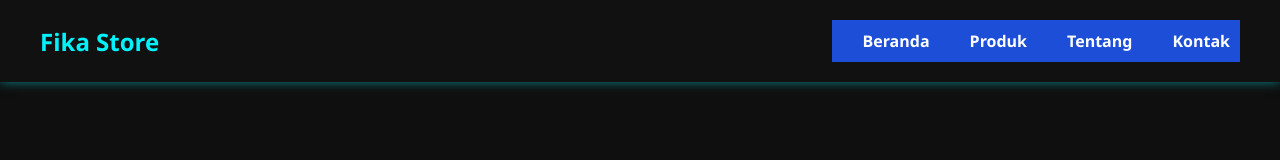
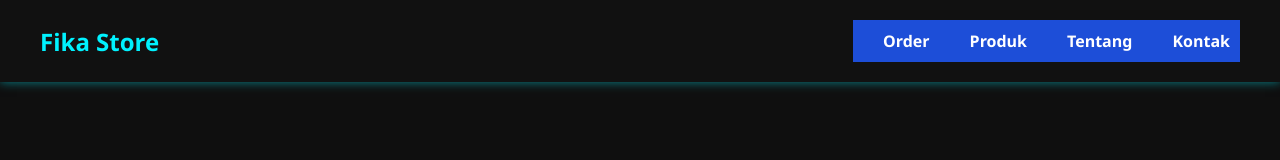
Before and after one commit to louissssMultiDevice/panel, a plain HTML site: page index.html in a window 1280 px wide. Shown: the top 160 px of the page. Drawn offline with Linux system fonts and the light colour scheme.

Commit message:
Update index.html

```diff
--- a/index.html
+++ b/index.html
@@ -128,7 +128,7 @@ main {
   <header>
     <h1>Fika Store</h1>
     <nav>
-      <a href="index.html">Beranda</a>
+      <a href="menu.html">Order</a>
       <a href="produk.html">Produk</a>
       <a href="tentang.html">Tentang</a>
       <a href="kontak.html">Kontak</a>
```
